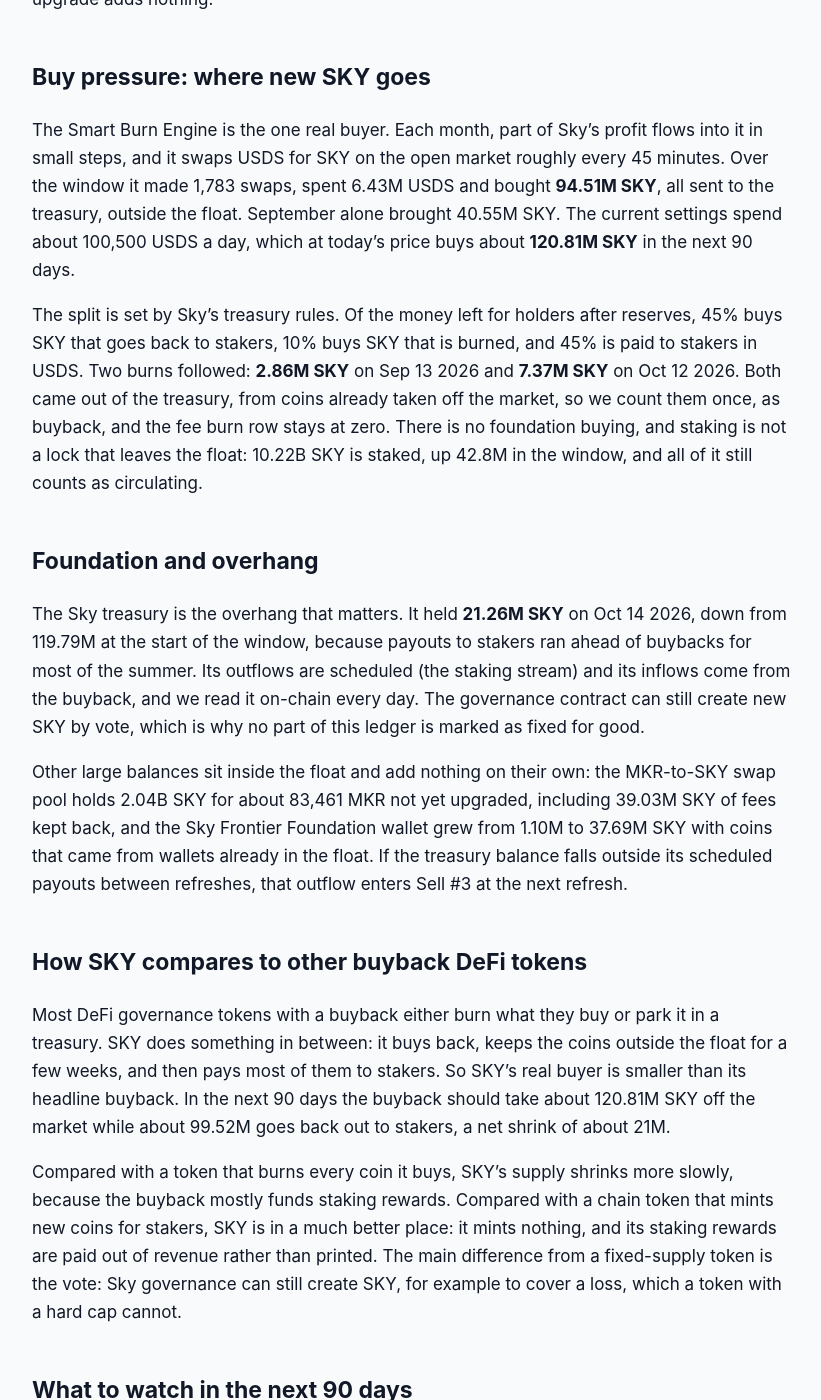
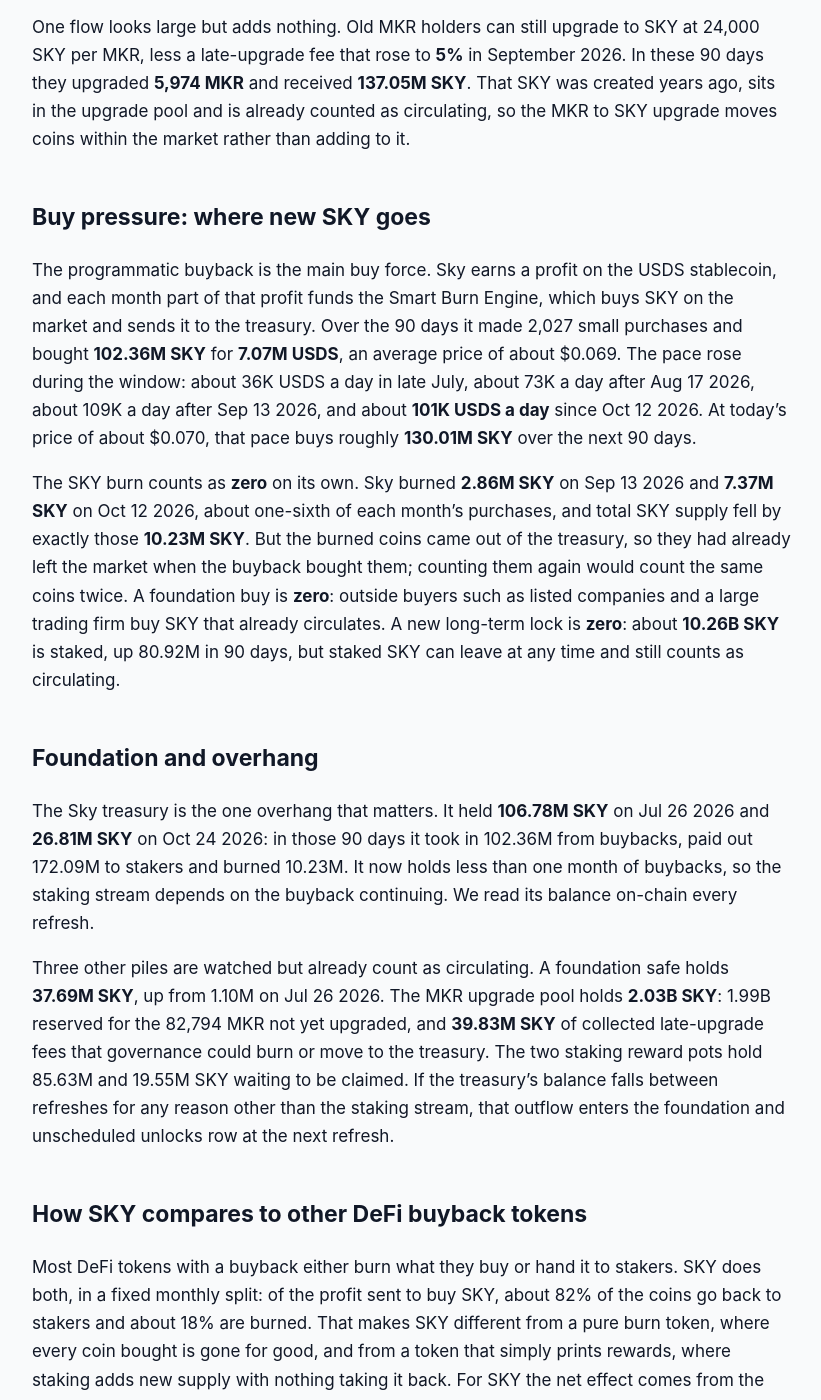
Before and after one commit to jeevansongmy-spec/mrnasdog-articles, a Jekyll site: the page built from crypto/sky-pressure-framework.md, in a window 1280 px wide and 1400 px high, scrolled down 1300 px. Shown: the whole window, without its empty margins (228-1049 px from the left). Built offline with Jekyll 4.4.1, drawn with Linux system fonts in a browser that asks for light colours; some of the changed text lies outside the part shown.

Commit message:
publish: crypto/sky-pressure-framework

```diff
--- a/crypto/sky-pressure-framework.md
+++ b/crypto/sky-pressure-framework.md
@@ -1,6 +1,6 @@
 ---
 title:         "SKY Inflation Analysis · October 2026 · Mixed flows · supply roughly steady"
-description:   "SKY supply is roughly steady: the treasury paid stakers 183.5M SKY while buybacks took back 94.5M, +0.38% net in 90 days, −0.09% next. No SKY minted."
+description:   "SKY supply is roughly steady: the treasury paid stakers 172.1M SKY while buybacks took back 102.4M, +0.30% net in 90 days, −0.13% next. No SKY minted."
 canonical_url: "https://mrnasdog.com/research/sky/inflation"
 tags:                    ["crypto", "sky", "makerdao", "defi"]
 published:     true
@@ -12,52 +12,46 @@ Originally published at [SKY Inflation Analysis · October 2026 · Mixed flows
 <!-- main-page -->
 **Main page:** the full SKY coin page — signal, price drivers and the buy/sell questions → [mrnasdog.com/research/sky](https://mrnasdog.com/research/sky)
 
-SKY supply was roughly steady over the last 90 days and is now set to shrink a little. No new SKY was minted: the Sky treasury paid stakers **183.50M SKY**, while the Smart Burn Engine buyback took **94.51M SKY** off the market, a net **+0.38%** of the **23.43B SKY** float. A vote on Oct 12 2026 cut the staking stream to **99.52M SKY** for the next 90 days, against about **120.81M SKY** of buybacks at today's price, so the next 90 days read **−0.09%**.
+Sky (SKY) supply is roughly steady: the circulating count grew **+0.30%** over the 90 days from Jul 26 to Oct 24 2026, and we project about **−0.13%** for the next 90 days. No new SKY was minted. Instead, the Sky treasury paid stakers **172.09M SKY** while the Smart Burn Engine bought back **102.36M SKY** with stablecoin profit. Since the Oct 12 2026 reset the staking stream is smaller than the buyback, so SKY is set to shrink slightly.
 
 ## The verdict, in one paragraph
 
-SKY added **+0.38%** to its circulating supply in the 90 days to Oct 14 2026, and the forward reading is **−0.09%**. The inflation monitor, which measures the same window from market data, reads **+0.39%**, a gap of only **0.01 percentage points**, well inside the 0.5-point line, so no warning chip is shown. Both numbers sit in the neutral band. SKY is a **buyback-funded staking token**: the treasury pays stakers with coins the protocol bought back, and burns a slice of every month's purchases.
+Over the last 90 days the circulating SKY supply rose by **69.74M SKY**, a net **+0.30%** of the **23.42B SKY** in circulation. Other trackers show **+0.29%** for the same 90 days, a gap of **0.003 points**, so the two readings agree and the coin page carries no warning note. For the next 90 days we project **−0.13%**: the treasury now pays stakers about **99.53M SKY** over 90 days, while the buyback at its current pace and today's price would take about **130.01M SKY** off the market. Both forces are reset by Sky governance every month, so this is a reading of today's settings, not a fixed schedule. SKY is a recycled-treasury token: no minting, a buyback that refills the treasury, and a staking stream that hands most of it back.
 
 ## Sell pressure: where new SKY comes from
 
-Staking rewards are the only real source of new SKY on the market. No SKY was minted in the window: the token's total supply fell from 23.463B to 23.452B, and every coin of that fall was a burn. Instead, the Sky treasury, which holds the only SKY that sits outside the counted float, sent **183.50M SKY** in 20 weekly payments to the contract that pays people who stake SKY. Once paid, those coins are free to trade, so the whole amount counts as sell pressure.
+Staking rewards are the only real source of new circulating SKY. SKY holders who stake in the Sky staking engine earn SKY every week, and those coins come out of the Sky treasury, not from fresh minting. Between Jul 26 and Oct 24 2026 the treasury sent **172.09M SKY** into the staking reward pot in 18 weekly payments. The stream changed three times inside the window. In late July it paid about **3.19M SKY a day**; the Aug 17 2026 governance spell cut it to about 1.08M a day; the Sep 13 2026 spell raised it to about 1.59M a day; and the Oct 12 2026 spell set it to **99.53M SKY over 90 days**, about **1.11M SKY a day**. Since October the stream is sized from what the buyback actually bought the month before, so it follows the buyback instead of a price average.
 
-The pace moved with each monthly vote. Payouts ran at about 22M SKY a week until Aug 17 2026, dropped to about 7.5M a week, rose to about 11M a week after Sep 13 2026, and on Oct 12 2026 a new stream of **99.52M SKY** over 90 days began, about 7.7M a week. Since that vote the stream is sized from the coins the buyback actually bought the month before, so the payout now follows the buying rather than a separate budget.
+Vesting unlocks are **zero**. SKY has no team or investor vesting: the only active vesting stream is the staking reward, and the vest contract that could mint new SKY has no live award. Foundation and unscheduled unlocks are also **zero**: the treasury is the only pile of SKY kept out of the circulating count, and its only outflows are the staking stream and the monthly burns. Long-term locked or bankruptcy supply is **zero**; no estate or court-held SKY exists.
 
-SKY has **no team or investor vesting**: the only vesting contracts pay staking rewards, and the contract able to create new SKY has no active stream. There is also no foundation sale in the window and no bankruptcy estate or long lock releasing coins. Holders of the old MKR token swapped 6,565 MKR for **150.83M SKY** in the window, with a 5% fee held back, but that SKY came from a pool of 2.04B created in advance and already counted as circulating, so the upgrade adds nothing.
+One flow looks large but adds nothing. Old MKR holders can still upgrade to SKY at 24,000 SKY per MKR, less a late-upgrade fee that rose to **5%** in September 2026. In these 90 days they upgraded **5,974 MKR** and received **137.05M SKY**. That SKY was created years ago, sits in the upgrade pool and is already counted as circulating, so the MKR to SKY upgrade moves coins within the market rather than adding to it.
 
 ## Buy pressure: where new SKY goes
 
-The Smart Burn Engine is the one real buyer. Each month, part of Sky's profit flows into it in small steps, and it swaps USDS for SKY on the open market roughly every 45 minutes. Over the window it made 1,783 swaps, spent 6.43M USDS and bought **94.51M SKY**, all sent to the treasury, outside the float. September alone brought 40.55M SKY. The current settings spend about 100,500 USDS a day, which at today's price buys about **120.81M SKY** in the next 90 days.
+The programmatic buyback is the main buy force. Sky earns a profit on the USDS stablecoin, and each month part of that profit funds the Smart Burn Engine, which buys SKY on the market and sends it to the treasury. Over the 90 days it made 2,027 small purchases and bought **102.36M SKY** for **7.07M USDS**, an average price of about $0.069. The pace rose during the window: about 36K USDS a day in late July, about 73K a day after Aug 17 2026, about 109K a day after Sep 13 2026, and about **101K USDS a day** since Oct 12 2026. At today's price of about $0.070, that pace buys roughly **130.01M SKY** over the next 90 days.
 
-The split is set by Sky's treasury rules. Of the money left for holders after reserves, 45% buys SKY that goes back to stakers, 10% buys SKY that is burned, and 45% is paid to stakers in USDS. Two burns followed: **2.86M SKY** on Sep 13 2026 and **7.37M SKY** on Oct 12 2026. Both came out of the treasury, from coins already taken off the market, so we count them once, as buyback, and the fee burn row stays at zero. There is no foundation buying, and staking is not a lock that leaves the float: 10.22B SKY is staked, up 42.8M in the window, and all of it still counts as circulating.
+The SKY burn counts as **zero** on its own. Sky burned **2.86M SKY** on Sep 13 2026 and **7.37M SKY** on Oct 12 2026, about one-sixth of each month's purchases, and total SKY supply fell by exactly those **10.23M SKY**. But the burned coins came out of the treasury, so they had already left the market when the buyback bought them; counting them again would count the same coins twice. A foundation buy is **zero**: outside buyers such as listed companies and a large trading firm buy SKY that already circulates. A new long-term lock is **zero**: about **10.26B SKY** is staked, up 80.92M in 90 days, but staked SKY can leave at any time and still counts as circulating.
 
 ## Foundation and overhang
 
-The Sky treasury is the overhang that matters. It held **21.26M SKY** on Oct 14 2026, down from 119.79M at the start of the window, because payouts to stakers ran ahead of buybacks for most of the summer. Its outflows are scheduled (the staking stream) and its inflows come from the buyback, and we read it on-chain every day. The governance contract can still create new SKY by vote, which is why no part of this ledger is marked as fixed for good.
+The Sky treasury is the one overhang that matters. It held **106.78M SKY** on Jul 26 2026 and **26.81M SKY** on Oct 24 2026: in those 90 days it took in 102.36M from buybacks, paid out 172.09M to stakers and burned 10.23M. It now holds less than one month of buybacks, so the staking stream depends on the buyback continuing. We read its balance on-chain every refresh.
 
-Other large balances sit inside the float and add nothing on their own: the MKR-to-SKY swap pool holds 2.04B SKY for about 83,461 MKR not yet upgraded, including 39.03M SKY of fees kept back, and the Sky Frontier Foundation wallet grew from 1.10M to 37.69M SKY with coins that came from wallets already in the float. If the treasury balance falls outside its scheduled payouts between refreshes, that outflow enters Sell #3 at the next refresh.
+Three other piles are watched but already count as circulating. A foundation safe holds **37.69M SKY**, up from 1.10M on Jul 26 2026. The MKR upgrade pool holds **2.03B SKY**: 1.99B reserved for the 82,794 MKR not yet upgraded, and **39.83M SKY** of collected late-upgrade fees that governance could burn or move to the treasury. The two staking reward pots hold 85.63M and 19.55M SKY waiting to be claimed. If the treasury's balance falls between refreshes for any reason other than the staking stream, that outflow enters the foundation and unscheduled unlocks row at the next refresh.
 
-## How SKY compares to other buyback DeFi tokens
+## How SKY compares to other DeFi buyback tokens
 
-Most DeFi governance tokens with a buyback either burn what they buy or park it in a treasury. SKY does something in between: it buys back, keeps the coins outside the float for a few weeks, and then pays most of them to stakers. So SKY's real buyer is smaller than its headline buyback. In the next 90 days the buyback should take about 120.81M SKY off the market while about 99.52M goes back out to stakers, a net shrink of about 21M.
+Most DeFi tokens with a buyback either burn what they buy or hand it to stakers. SKY does both, in a fixed monthly split: of the profit sent to buy SKY, about 82% of the coins go back to stakers and about 18% are burned. That makes SKY different from a pure burn token, where every coin bought is gone for good, and from a token that simply prints rewards, where staking adds new supply with nothing taking it back. For SKY the net effect comes from the one-month lag between buying and paying out, and from the burned share.
 
-Compared with a token that burns every coin it buys, SKY's supply shrinks more slowly, because the buyback mostly funds staking rewards. Compared with a chain token that mints new coins for stakers, SKY is in a much better place: it mints nothing, and its staking rewards are paid out of revenue rather than printed. The main difference from a fixed-supply token is the vote: Sky governance can still create SKY, for example to cover a loss, which a token with a hard cap cannot.
+SKY also has no minting and no unlock calendar, which sets it apart from most newer DeFi tokens that still release team and investor coins every month. Its supply cannot rise unless governance mints; it has not done so in these 90 days, and the treasury that pays stakers has to be refilled by buying on the market. The trade-off is that the whole buy side depends on stablecoin profit: when the profit falls, the buyback shrinks, and the staking stream shrinks with it the next month.
 
 ## What to watch in the next 90 days
 
-**Early November 2026:** the monthly vote resets the staking stream and the buyback pace from October's profit, and burns a slice of October's purchases from the treasury.
-
-**Early December 2026 and early January 2027:** the same monthly reset; a bigger or smaller profit moves both the buyback and the staking stream.
-
-**Sky's reserve:** about $82M against a $150M floor at the last count; half of the profit left after costs is kept back until the floor is reached, and buybacks can grow once it is.
-
-**The SKY price:** buybacks are set in dollars, so a lower price buys more SKY and a higher price buys fewer, which moves the forward reading.
+The next monthly settlement, expected with the **Nov 5 2026** spell, should burn about one-sixth of October's purchases from the treasury and reset the staking stream from those purchases; with October buying near 1.38M SKY a day, the stream would rise a little. The December 2026 and January 2027 spells will repeat the same reset, and the current stream ends on **Jan 10 2027** unless renewed. Watch the buyback pace, about 31 purchases of 3,300 USDS a day: a change to the timing or size in any spell moves the buy side at once. Watch the treasury balance, now **26.81M SKY**, which is thin against a 1.11M a day payout. And watch the late-upgrade fee pool of **39.83M SKY**: if governance burns it, that would take SKY off the market for real.
 
 ## Summary
 
-SKY is roughly steady by the MrNasDog Pressure Framework: **+0.38%** net over the last 90 days and about **−0.09%** over the next 90. No SKY is minted; the Sky treasury pays stakers with coins the Smart Burn Engine buys back with protocol profit, and burns a slice each month. The key risk is a profit drop that slows the buyback while payouts already set keep running, and the fact that governance can still vote new SKY into existence. There is no hard cap, but the treasury now holds only 21.26M SKY, so payouts can no longer run far ahead of the buying.
+SKY, the staking and governance token of Sky, mints no new coins; its circulating supply moves only when the Sky treasury pays stakers and when the Smart Burn Engine buys SKY back. Over the 90 days to Oct 24 2026 the treasury paid out **172.09M SKY** and bought back **102.36M SKY**, so supply grew **+0.30%**. After the Oct 12 2026 reset the buyback is larger than the staking stream, and we project **−0.13%** for the next 90 days. The key risk is that both sides are reset by governance every month and depend on USDS profit, so a weaker month can flip the reading back to slow growth.
 
 ---
 
-*MrNasDog Pressure Framework analysis of SKY, Metric 1 — Inflation. Data + explanation only. Not financial advice. Checked Oct 14 2026.*
+*MrNasDog Pressure Framework analysis of SKY, Metric 1 — Inflation. Data + explanation only. Not financial advice. Checked Oct 24 2026.*
```
